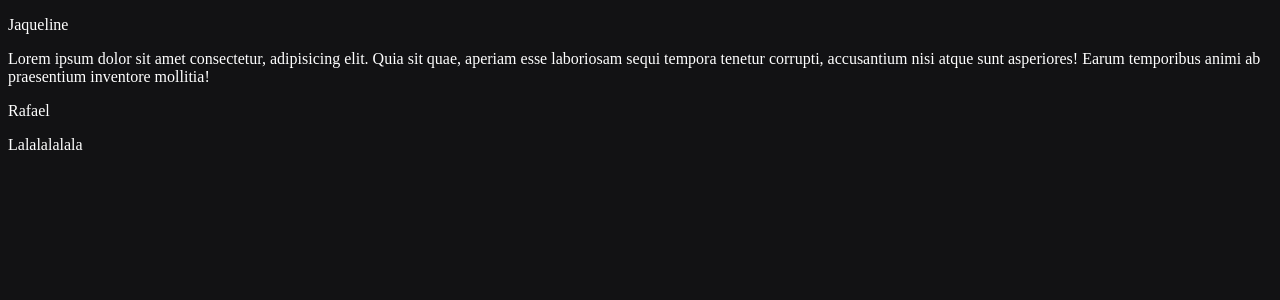
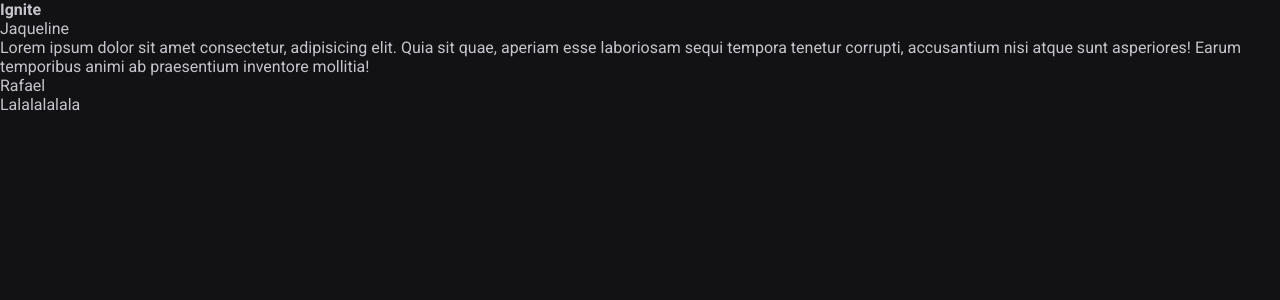
Before and after one commit to jaquecanzi/ignite_rocket_reactjs, a React (Vite) app: page / in a window 1280 px wide. Shown: the top 300 px of the page. Built offline with nearby package versions, Linux system fonts and the light colour scheme.

Commit message:
estilo global configurado

```diff
--- a/index.html
+++ b/index.html
@@ -1,13 +1,19 @@
 <!DOCTYPE html>
 <html lang="en">
+
 <head>
   <meta charset="UTF-8" />
+  <link rel="preconnect" href="https://fonts.googleapis.com">
+  <link rel="preconnect" href="https://fonts.gstatic.com" crossorigin>
   <link rel="icon" type="image/svg+xml" href="/vite.svg" />
   <meta name="viewport" content="width=device-width, initial-scale=1.0" />
+  <link href="https://fonts.googleapis.com/css2?family=Roboto:wght@400;700&display=swap" rel="stylesheet">
   <title>Vite + React</title>
 </head>
+
 <body>
   <div id="root"></div>
   <script type="module" src="/src/main.jsx"></script>
 </body>
+
 </html>
--- a/src/App.jsx
+++ b/src/App.jsx
@@ -1,6 +1,7 @@
 //import { useState } from 'react'
 import {Post} from "./Post"
 import './styles.css'
+import { Header } from './components/Header';
 
 
 function App() {
@@ -8,6 +9,9 @@ function App() {
 
   return (
    <div>
+    <header>
+        <Header></Header>
+      </header>
       <Post
         author = 'Jaqueline'
         content = 'Lorem ipsum dolor sit amet consectetur, adipisicing elit. Quia sit quae, aperiam esse laboriosam sequi tempora tenetur corrupti, accusantium nisi atque sunt asperiores! Earum temporibus animi ab praesentium inventore mollitia!'
--- a/src/Post.jsx
+++ b/src/Post.jsx
@@ -1,4 +1,5 @@
 import PropTypes from 'prop-types';
+
 
 export function Post(props) {
   return (
--- a/src/components/Header.jsx
+++ b/src/components/Header.jsx
@@ -1,6 +1,7 @@
+import styles from './Header.module.css'
 
 export function Header(){
     return(
-        <p>Ignite</p>
+        <strong className={styles.header}>Ignite</strong>
     )
 }
--- /dev/null
+++ b/src/components/Header.module.css
@@ -0,0 +1,31 @@
+:root {
+    --white: #fff;
+    --gray-100: #e1e1e6;
+    --gray-300: #c4c4cc;
+    --gray-400:#8d8d99;
+    --gray-600:#323238;
+    --gray-700:#29292e;
+    --gray-900: #121214;
+
+    --green-500: #00875f;
+
+}
+
+
+*{
+    margin: 0;
+    padding: 0;
+    box-sizing: border-box;
+}
+
+body {
+    background: var(--gray-900);
+    color: var(--gray-300);
+    -webkit-font-smoothing: antialiased;
+}
+
+body, input,textarea,button {
+    font-family: 'Roboto', sans-serif;
+    font-weight: 400;
+    font-size: 1rem;
+}
```
Lines whose indentation alone changed are shown as unchanged.
